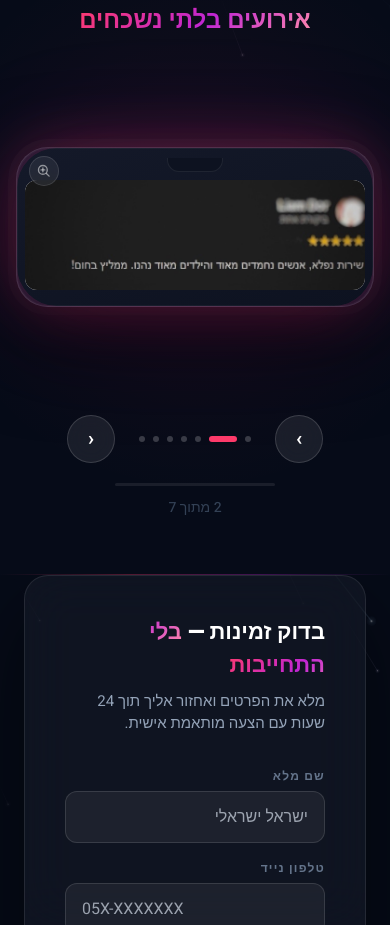
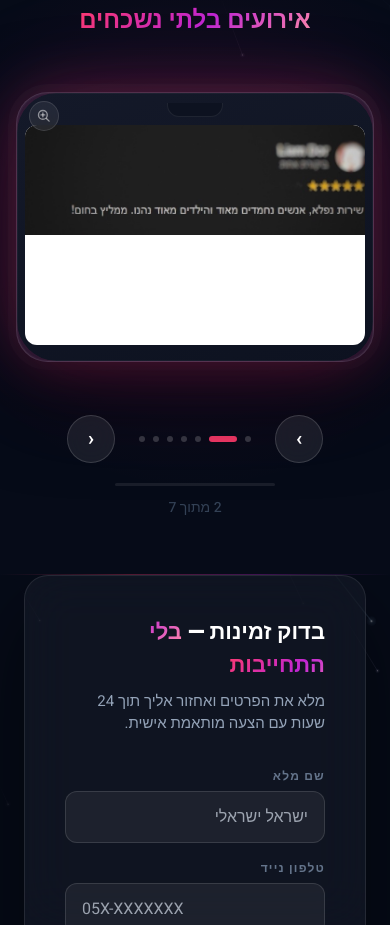
Before and after one commit to tomernado/landing-page-Itay, a React (Vite) app: page / in a window 390 px wide. Shown: the part 2160-3085 px from the top of the page. Built offline with nearby package versions, Linux system fonts and the light colour scheme.

Commit message:
adaptive phone frame height based on image aspect ratio

```diff
--- a/src/components/ReviewsCarousel.jsx
+++ b/src/components/ReviewsCarousel.jsx
@@ -47,6 +47,19 @@ function Lightbox({ src, alt, onClose }) {
 /* ── Phone-frame wrapper ── */
 function PhoneFrame({ src, alt, isActive }) {
   const [lightbox, setLightbox] = useState(false)
+  const [imgRatio, setImgRatio] = useState(null) // naturalHeight / naturalWidth
+
+  const onImgLoad = (e) => {
+    const { naturalWidth, naturalHeight } = e.currentTarget
+    if (naturalWidth > 0) setImgRatio(naturalHeight / naturalWidth)
+  }
+
+  // Phone width comes from CSS (.phone-frame), ~300px on desktop, ~86vw on mobile
+  // We compute a dynamic screen height based on the image's real aspect ratio,
+  // clamped between a min and max so tiny or enormous images stay sane.
+  const frameWidth = 300
+  const rawH = imgRatio ? Math.round(frameWidth * imgRatio) : null
+  const screenHeight = rawH ? Math.min(Math.max(rawH, 220), 680) : null
 
   return (
     <>
@@ -55,10 +68,11 @@ function PhoneFrame({ src, alt, isActive }) {
         style={{ opacity: isActive ? 1 : 0.38, transition: 'opacity .4s, transform .4s', flexShrink: 0, position: 'relative' }}
       >
         <div className="notch" />
-        <div className="screen" style={{ overflow: 'hidden' }}>
+        <div className="screen" style={{ overflow: 'hidden', ...(screenHeight ? { height: screenHeight } : {}) }}>
           <img
             src={src} alt={alt} draggable={false}
-            style={{ userSelect: 'none', pointerEvents: 'none', objectFit: 'cover', objectPosition: 'center top', width: '100%' }}
+            onLoad={onImgLoad}
+            style={{ userSelect: 'none', pointerEvents: 'none', objectFit: screenHeight ? 'contain' : 'cover', objectPosition: 'center top', width: '100%', height: '100%', background: '#fff' }}
           />
         </div>
 
```
